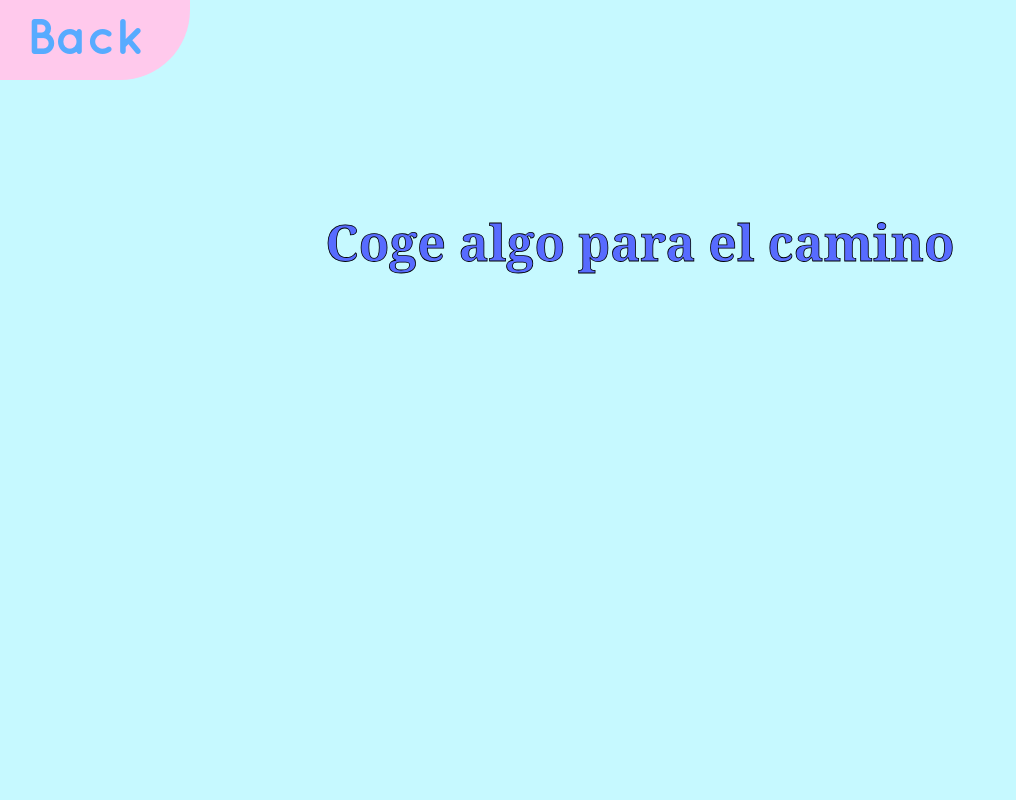
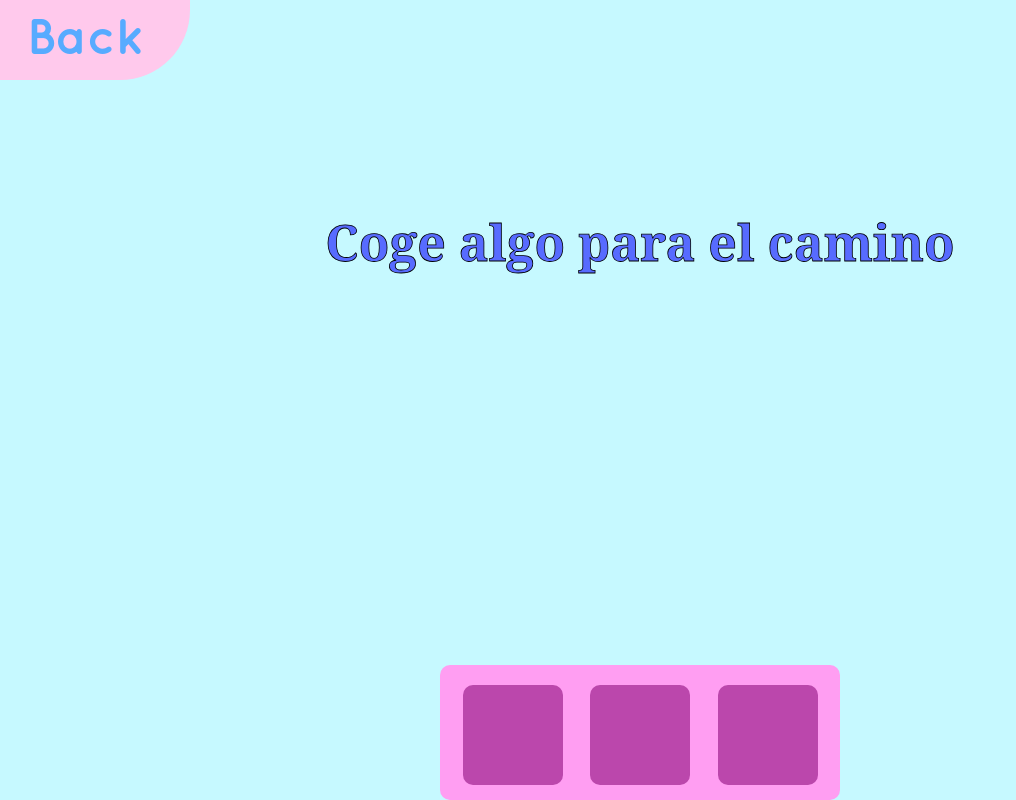
Before and after one commit to SayaOkami/Trabajo_JS, a plain HTML site: page Cats.html in a window 1280 px wide. Shown: the whole page, without its empty margins (0-1016 px from the left). Drawn offline with Linux system fonts and the light colour scheme.

Commit message:
pocos cambios para comenzar el primer juego

```diff
--- a/CSS/Cats.css
+++ b/CSS/Cats.css
@@ -42,3 +42,27 @@ body{
     color: rgb(87, 171, 255);
     font-family: Quicksand;
 }
+
+/* Inventario */
+#equipo{
+    background-color: rgb(255, 158, 242);
+
+    height: 120px;
+    width: 400px;
+
+    position: absolute;
+    bottom: 0px;
+
+    display: flex;
+    justify-content: space-evenly;
+    padding-top: 15px;
+    border-radius: 10px;
+}
+.espacios{
+    background-color: rgb(187, 71, 172);
+    height: 100px;
+    width: 100px;
+    margin: 5px;
+
+    border-radius: 10px;
+}
--- a/Cats.html
+++ b/Cats.html
@@ -14,6 +14,21 @@
 
     <a id="back" href="index.html"> Back </a>
 
+    <div id="equipo">
+
+        <div class="espacios" id="espacio1">
+
+        </div>
+
+        <div class="espacios" id="espacio2">
+
+        </div>
+
+        <div class="espacios" id="espacio3">
+
+        </div>
+    </div>
+
     <script src="js/Cats.js"></script>
 </body>
 </html>
```
